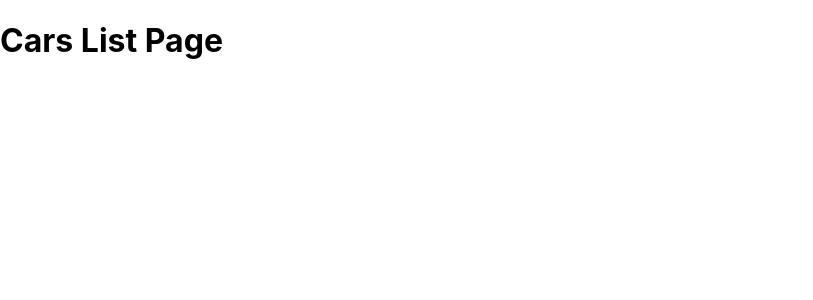
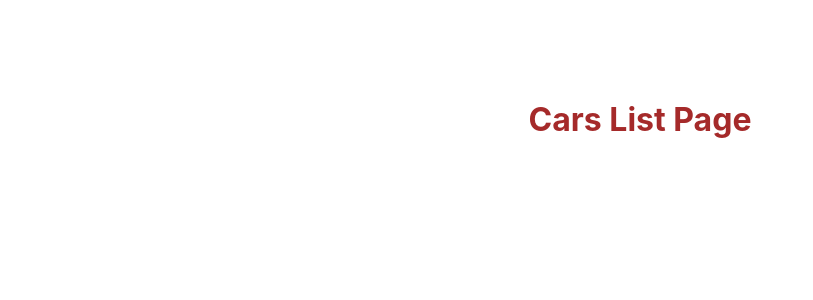
Before and after one commit to Rohit-0310/First-Next-App, a Next.js app: page /cars in a window 1280 px wide. Shown: the top 300 px of the page, without its empty margins (0-813 px from the left). Built offline with nearby package versions, Linux system fonts and the light colour scheme.

Commit message:
import style

```diff
--- a/pages/cars/[id].js
+++ b/pages/cars/[id].js
@@ -1,4 +1,5 @@
 import { useRouter } from 'next/router'
+import styles from '../../styles/Car.module.css';
 
 
 function Car() {
@@ -6,7 +7,7 @@ function Car() {
     const {id} = router.query
     return (
         <>
-        <div>
+        <div className={styles.main}>
 
             <h2>Car Name:- {id}</h2>
         </div>
--- a/pages/cars/index.js
+++ b/pages/cars/index.js
@@ -1,9 +1,12 @@
+
+import styles from '../../styles/Car.module.css';
+
 
 function CarsList() {
     return(
     <div>
-        <div >
-            <h1>Cars List Page</h1>
+        <div className={styles.main} >
+            <h1 className={styles.carHeading}>Cars List Page</h1>
         </div>
     </div>
     )
--- /dev/null
+++ b/styles/Car.module.css
@@ -0,0 +1,13 @@
+.main{
+    max-width: 720px;
+    margin: 0 auto;
+    text-align: center;
+    margin-top: 100px;
+    /* border: 1px dotted dodgerblue;
+    border-radius: 15px 50px; */
+    color: #eee;
+}
+.carHeading{
+    color: brown;
+
+}
--- a/styles/globals.css
+++ b/styles/globals.css
@@ -14,7 +14,7 @@ a {
 * {
   box-sizing: border-box;
 }
-
+/*
 @media (prefers-color-scheme: dark) {
   html {
     color-scheme: dark;
@@ -23,4 +23,4 @@ a {
     color: white;
     background: black;
   }
-}
+} */
```
